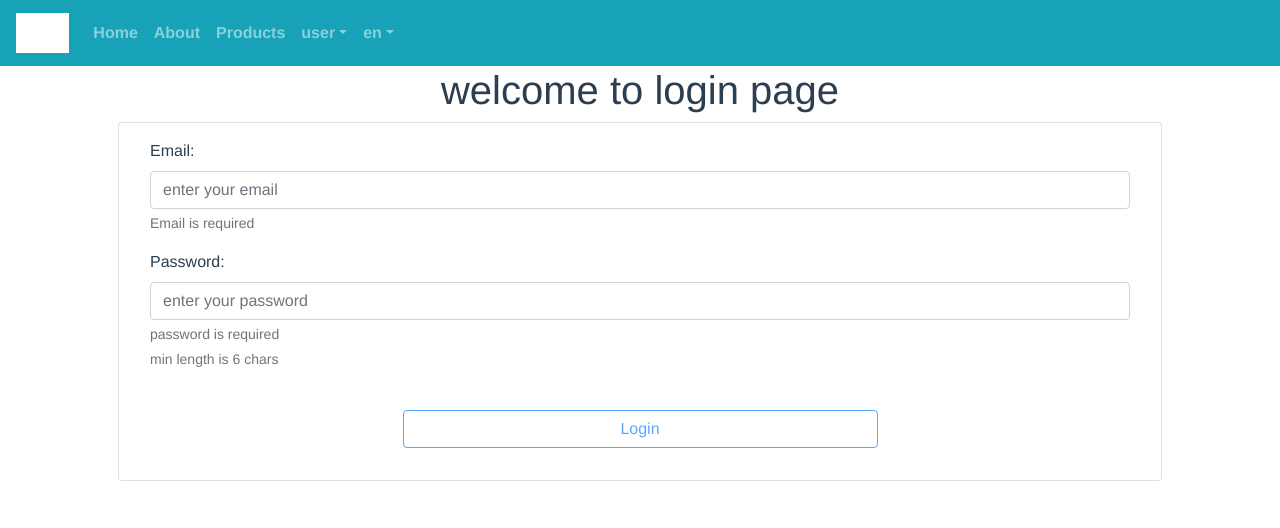
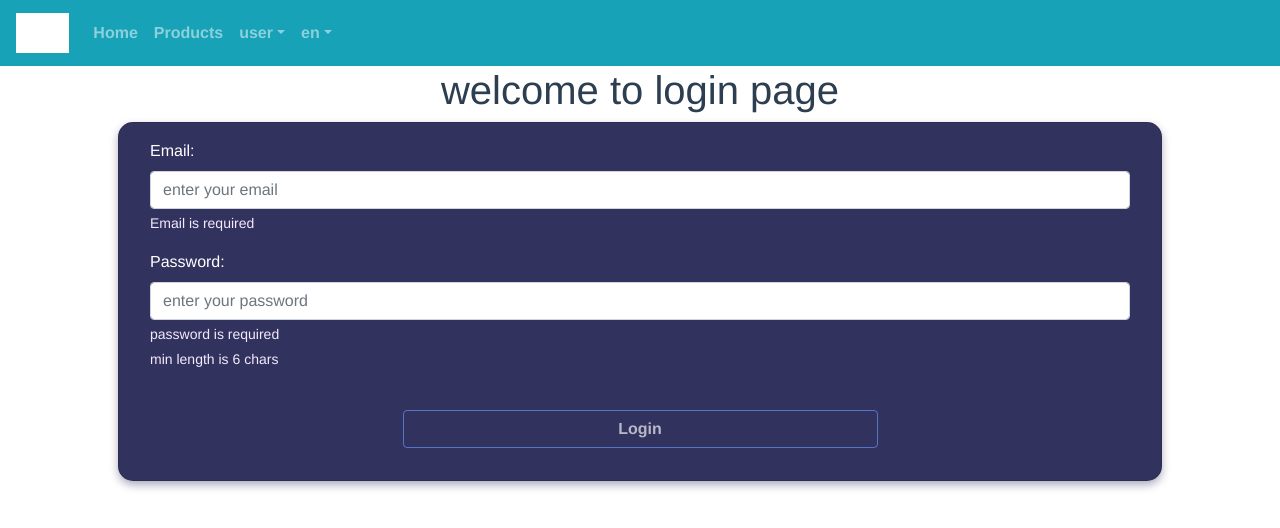
Before and after one commit to serety95/prexle-dashboard, a Vue app: page /#/login in a window 1280 px wide. Shown: the top 528 px of the page. Built offline with nearby package versions, Linux system fonts and the light colour scheme; grey boxes are pictures that could not be loaded.

Commit message:
updating styles

```diff
--- a/src/components/HeaderComponent.vue
+++ b/src/components/HeaderComponent.vue
@@ -7,7 +7,6 @@
     <b-collapse class="" id="nav-collapse" is-nav>
       <b-navbar-nav>
         <b-nav-item to="/" exact>Home</b-nav-item>
-        <b-nav-item to="/about">About</b-nav-item>
         <b-nav-item to="/products">Products</b-nav-item>
       </b-navbar-nav>
       <b-navbar-nav class="ml-0">
@@ -51,7 +50,7 @@ export default {
       selectedLang: selectedLang,
       langList: [
         { displayName: "English", value: "en" },
-        { displayName: "Arabic", value: "ar" },
+        { displayName: "عربي", value: "ar" },
       ],
       user: null,
     };
--- a/src/router/index.js
+++ b/src/router/index.js
@@ -39,14 +39,6 @@ const routes = [
     component: UserProfile,
     meta: { requiresAuth: true }
   },
-  {
-    path: '/about',
-    name: 'about',
-    // route level code-splitting
-    // this generates a separate chunk (about.[hash].js) for this route
-    // which is lazy-loaded when the route is visited.
-    component: () => import(/* webpackChunkName: "about" */ '../views/AboutView.vue')
-  },
   { path: '/:notFound(.*)', component: NotFoundView }
 ]
 
--- a/src/store/index.js
+++ b/src/store/index.js
@@ -1,15 +1,13 @@
-
 import Vue from "vue";
 import Vuex from "vuex";
-import authModule from './modules/auth/index.js';
+import authModule from "./modules/auth/index.js";
 
 Vue.use(Vuex);
 
 const store = new Vuex.Store({
-    modules: {
-
-        auth: authModule
-    }
+  modules: {
+    auth: authModule,
+  },
 });
 
 export default store;
--- a/src/store/modules/auth/actions.js
+++ b/src/store/modules/auth/actions.js
@@ -60,9 +60,7 @@ export default {
   logout(context) {
     localStorage.removeItem("token");
     localStorage.removeItem("tokenExpiration");
-
     clearTimeout(timer);
-
     context.commit("setUser", {
       token: null,
       userData: null,
--- a/src/views/AboutView.vue
+++ /dev/null
@@ -1,6 +0,0 @@
-<template>
-  <div class="about">
-    <h1>This is an about page</h1>
-    <font-awesome-icon icon="fa-solid fa-user-secret" ></font-awesome-icon>
-  </div>
-</template>
--- a/src/views/HomeView.vue
+++ b/src/views/HomeView.vue
@@ -1,18 +1,52 @@
 <template>
   <div class="home">
-    <img alt="Vue logo" src="../assets/logo.png">
-    <HelloWorld msg="Welcome to Your Vue.js App"/>
+    <div class="container">
+      <div class="data-container">
+        <h1>why prexle</h1>
+        <p>
+          Prexle is a Cloud-Based Point-of-Sale (Cashier) System, designed specifically to meet the needs of the retail
+          sector in sales operations and inventory management in order to achieve business goals smoothly and safely,
+          wherever you may be.
+        </p>
+      </div>
+      <div class="img-container">
+        <img src="https://prexle.com/wp-content/uploads/2021/10/ipad.png" alt="" srcset="" />
+      </div>
+    </div>
   </div>
 </template>
 
 <script>
-// @ is an alias to /src
-import HelloWorld from '@/components/HelloWorld.vue'
-
 export default {
-  name: 'HomeView',
-  components: {
-    HelloWorld
+  name: "HomeView",
+  components: {},
+};
+</script>
+<style scoped lang="scss">
+.home {
+  background: linear-gradient(to right, #32325f 0%, #4989f5 100%);
+  height: calc(100vh - 66px);
+  .container {
+    height: 100%;
+    display: flex;
+    justify-content: center;
+    align-items: center;
+    .data-container {
+      h1 {
+        color: white;
+        font-size: 64px;
+        margin-bottom: 30px;
+      }
+      p{
+        color: white;
+        line-height: 2;
+      }
+    }
+    .img-container{
+      img{
+        max-height: 400px;
+      }
+    }
   }
 }
-</script>
+</style>
--- a/src/views/LoginView.vue
+++ b/src/views/LoginView.vue
@@ -3,21 +3,20 @@
     <div class="login">
       <h1>welcome to login page</h1>
 
-     <form class="card p-3" @submit.prevent="submit">
+      <form class="card form-card p-3" @submit.prevent="submit">
         <b-container fluid="md" class="container">
           <b-row>
-
-            <b-col  cols="12">
+            <b-col cols="12">
               <div class="form-group">
                 <label for="">Email:</label>
                 <input required placeholder="enter your email" class="form-control" v-model.trim="email" type="email" />
-                <small class="form-text text-muted mr-2" v-if="!$v.email.required">Email is required</small>
-                <small class="form-text text-muted" v-if="!$v.email.email">please enter a valid email</small>
+                <small class="form-text mr-2" v-if="!$v.email.required">Email is required</small>
+                <small class="form-text" v-if="!$v.email.email">please enter a valid email</small>
               </div>
             </b-col>
           </b-row>
           <b-row>
-            <b-col  cols="12">
+            <b-col cols="12">
               <div class="form-group">
                 <label for="password">Password:</label>
                 <input
@@ -28,18 +27,15 @@
                   v-model.trim="password"
                   type="password"
                 />
-                <small class="form-text text-muted" v-if="!$v.password.required">password is required</small>
-                <small class="form-text text-muted" v-if="!$v.password.minLength">min length is 6 chars</small>
+                <small class="form-text" v-if="!$v.password.required">password is required</small>
+                <small class="form-text" v-if="!$v.password.minLength">min length is 6 chars</small>
               </div>
             </b-col>
-
           </b-row>
 
           <b-row class="mt-4">
             <b-col class="mx-auto" xl="6" lg="6" md="6" sm="12" cols="12">
-              <b-button class="w-100" type="submit" :disabled="$v.$invalid" variant="outline-primary"
-                >Login</b-button
-              >
+              <b-button class="w-100" type="submit" :disabled="$v.$invalid" variant="outline-primary">Login</b-button>
             </b-col>
           </b-row>
         </b-container>
@@ -82,11 +78,11 @@ export default {
         console.log(this.email, this.password);
 
         const actionPayload = {
-        email: this.email,
-        password: this.password,
-      };
-      this.$store.dispatch('login', actionPayload)
-      this.$router.push({ path: '/products' })
+          email: this.email,
+          password: this.password,
+        };
+        await this.$store.dispatch("login", actionPayload);
+        this.$router.push({ path: "/products" });
         // const res = await userService.login({
         //   email: this.email,
         //   password: this.password,
@@ -101,6 +97,33 @@ export default {
 };
 </script>
 <style scoped lang="scss">
+.form-card {
+  background-color: #32325f;
+  border-radius: 15px;
+  overflow: hidden;
+  box-shadow: 0 4px 8px 0 rgba(50, 50, 95, 0.4);
+  transition: 0.3s;
+  &:hover {
+    box-shadow: 0 8px 16px 0 rgba(50, 50, 95, 0.4);
+  }
+  color: white;
+  small {
+    color: rgb(244, 234, 253);
+  }
+  .btn-outline-primary {
+    font-weight: 700;
+    border-color: #6698ff !important;
+    color: white;
+    &:hover {
+      background-color: #6698ff !important;
+    }
+    &:active{
+      outline: none !important;
+
+    }
+  }
+}
+
 .form-group {
   text-align: start;
   small {
```
